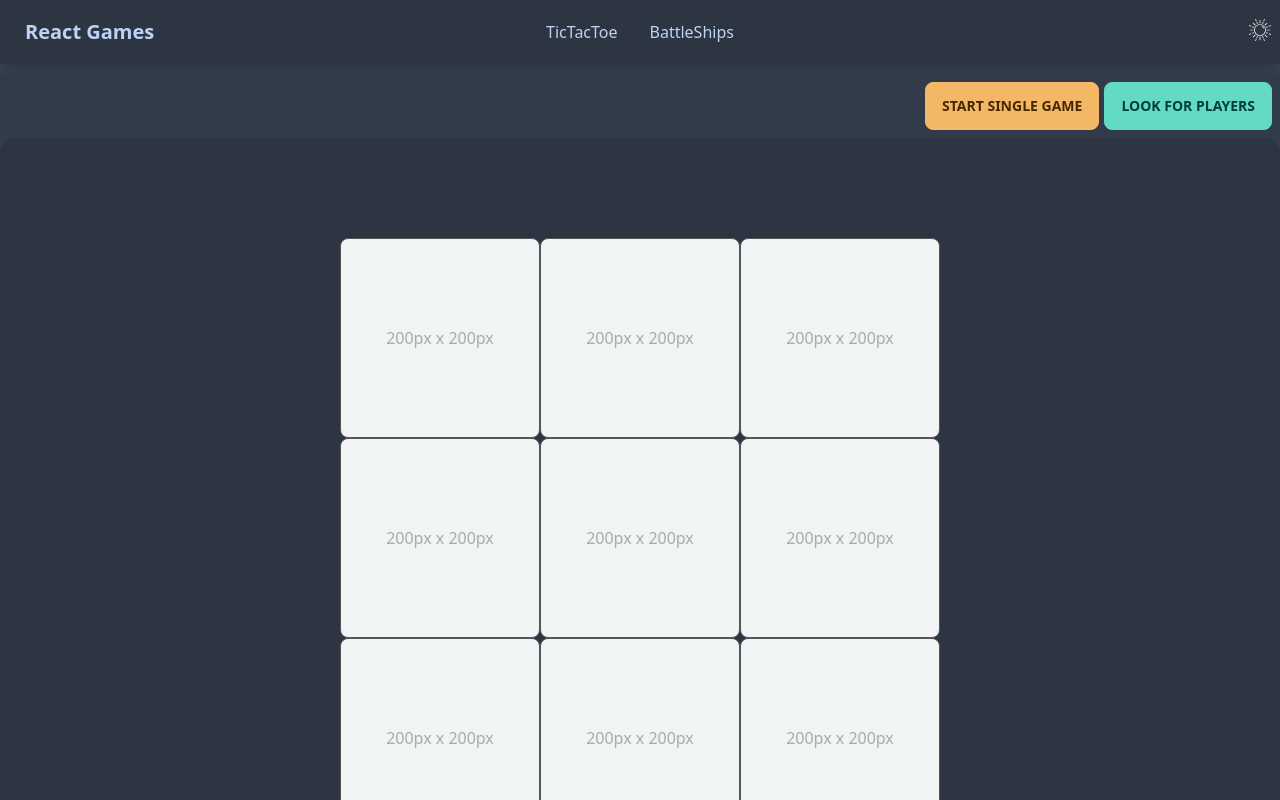
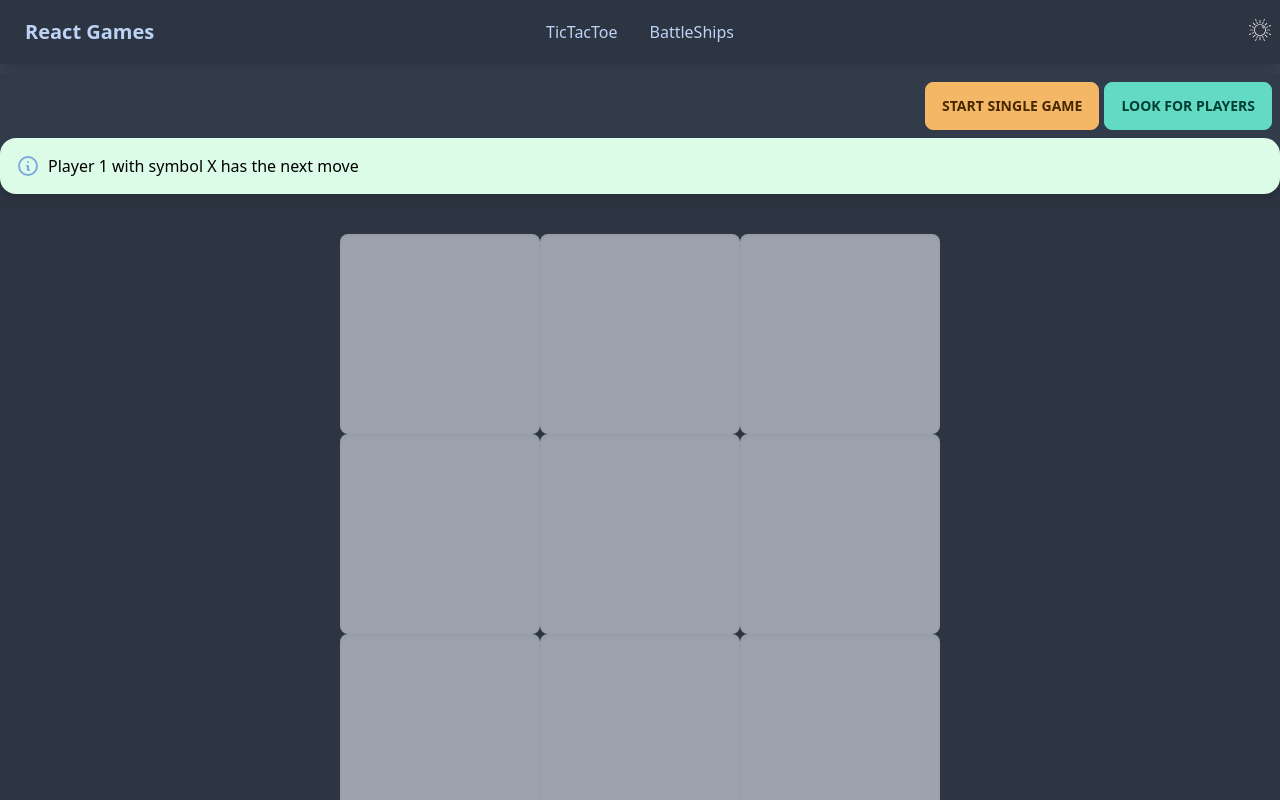
Before and after one commit to ileuca/react-games, a React (Create React App) app: page /tic-tac-toe in a window 1280 px wide. Built offline with nearby package versions, Linux system fonts and the light colour scheme.

Commit message:
ttt board works

```diff
--- /dev/null
+++ b/src/components/tic-tac-toe-game/components/board-cell.tsx
@@ -0,0 +1,32 @@
+import { FC, ReactNode, useContext, useState } from "react";
+import { JsxElement } from "typescript";
+import { CurrentPlayerContext } from "../contexts/current-player";
+
+type BoardCellProps = {};
+const BoardCell: FC<BoardCellProps> = () => {
+  const { currentPlayer, setCurrentPlayer, players } =
+    useContext(CurrentPlayerContext);
+  const [effect, setEffect] = useState(false);
+  const [shape, setShape] = useState<ReactNode>(undefined);
+  return (
+    <button
+      className={`${
+        effect && "animate-wiggle"
+      } rounded-lg hover:bg-sky-100 bg-gray-400 shadow-inner`}
+      onClick={() => {
+        setEffect(true);
+        if (!shape) {
+          setShape(currentPlayer.playerIcon);
+          setCurrentPlayer(
+            players.filter((player) => player != currentPlayer)[0]
+          );
+        }
+      }}
+      onAnimationEnd={() => setEffect(false)}
+    >
+      {shape}
+    </button>
+  );
+};
+
+export default BoardCell;
--- /dev/null
+++ b/src/components/tic-tac-toe-game/components/game-board.tsx
@@ -0,0 +1,38 @@
+import { FC, ReactNode, useContext } from "react";
+import { Player } from "..";
+import { CurrentPlayerContext } from "../contexts/current-player";
+
+type GameBoardProps = {
+  children: ReactNode;
+};
+
+const GameBoard: FC<GameBoardProps> = ({ children }) => {
+  const { currentPlayer } = useContext(CurrentPlayerContext);
+  return (
+    <>
+      <div className="alert shadow-lg bg-green-100 text-black">
+        <div>
+          <svg
+            xmlns="http://www.w3.org/2000/svg"
+            fill="none"
+            viewBox="0 0 24 24"
+            className="stroke-info flex-shrink-0 w-6 h-6"
+          >
+            <path
+              strokeLinecap="round"
+              strokeLinejoin="round"
+              strokeWidth="2"
+              d="M13 16h-1v-4h-1m1-4h.01M21 12a9 9 0 11-18 0 9 9 0 0118 0z"
+            ></path>
+          </svg>
+          <span>{`Player ${currentPlayer.playerId} with symbol ${currentPlayer.playerSymbol} has the next move`}</span>
+        </div>
+      </div>
+      <div className="grid place-items-center  mt-10 mb-10">
+        <div className="game-board">{children}</div>
+      </div>
+    </>
+  );
+};
+
+export default GameBoard;
--- /dev/null
+++ b/src/components/tic-tac-toe-game/contexts/current-player.tsx
@@ -0,0 +1,21 @@
+import React from "react";
+import { Dispatch, SetStateAction } from "react";
+import { Player } from "..";
+
+export interface ICurrentPlayerContext {
+  currentPlayer: Player;
+  setCurrentPlayer: Dispatch<SetStateAction<Player>>;
+  players: Player[];
+}
+
+const undefinedPlayer: Player = {
+  playerIcon: undefined,
+  playerId: 0,
+  playerSymbol: "",
+};
+
+export const CurrentPlayerContext = React.createContext<ICurrentPlayerContext>({
+  currentPlayer: undefinedPlayer,
+  players: [],
+  setCurrentPlayer: () => {},
+});
--- a/src/components/tic-tac-toe-game/index.tsx
+++ b/src/components/tic-tac-toe-game/index.tsx
@@ -1,38 +1,47 @@
 import "./tic-tac-toe.css";
+import { ReactComponent as XIcon } from "../icons/svg/x-icon.svg";
+import { ReactComponent as OIcon } from "../icons/svg/o-icon.svg";
+import BoardCell from "./components/board-cell";
+import { ReactNode, useState } from "react";
+import GameBoard from "./components/game-board";
+import { CurrentPlayerContext } from "./contexts/current-player";
+
+export type Player = {
+  playerId: number;
+  playerSymbol: string;
+  playerIcon: ReactNode;
+};
+
+const player1 = {
+  playerId: 1,
+  playerSymbol: "X",
+  playerIcon: <XIcon />,
+};
+const player2 = {
+  playerId: 2,
+  playerSymbol: "O",
+  playerIcon: <OIcon />,
+};
 
 const TicTacToeGame = () => {
+  const [currentPlayer, setCurrentPlayer] = useState<Player>(player1);
+  const players: Player[] = [player1, player2];
   return (
-    <div className="grid place-items-center h-screen">
-      <div className="game-board">
-        <button className="box rounded-lg hover:bg-sky-100">
-          200px x 200px
-        </button>
-        <button className="box rounded-lg hover:bg-sky-100">
-          200px x 200px
-        </button>
-        <button className="box rounded-lg hover:bg-sky-100">
-          200px x 200px
-        </button>
-        <button className="box rounded-lg hover:bg-sky-100">
-          200px x 200px
-        </button>
-        <button className="box rounded-lg hover:bg-sky-100">
-          200px x 200px
-        </button>
-        <button className="box rounded-lg hover:bg-sky-100">
-          200px x 200px
-        </button>
-        <button className="box rounded-lg hover:bg-sky-100">
-          200px x 200px
-        </button>
-        <button className="box rounded-lg hover:bg-sky-100">
-          200px x 200px
-        </button>
-        <button className="box rounded-lg hover:bg-sky-100">
-          200px x 200px
-        </button>
-      </div>
-    </div>
+    <CurrentPlayerContext.Provider
+      value={{ currentPlayer, setCurrentPlayer, players }}
+    >
+      <GameBoard>
+        <BoardCell />
+        <BoardCell />
+        <BoardCell />
+        <BoardCell />
+        <BoardCell />
+        <BoardCell />
+        <BoardCell />
+        <BoardCell />
+        <BoardCell />
+      </GameBoard>
+    </CurrentPlayerContext.Provider>
   );
 };
 
--- a/tailwind.config.js
+++ b/tailwind.config.js
@@ -2,7 +2,17 @@
 module.exports = {
   content: ["./src/**/*.{js,jsx,ts,tsx}"],
   theme: {
-    extend: {},
+    extend: {
+      keyframes: {
+        wiggle: {
+          "0%, 100%": { transform: "rotate(-3deg)" },
+          "50%": { transform: "rotate(3deg)" },
+        },
+      },
+      animation: {
+        wiggle: "wiggle 200ms ease-in-out",
+      },
+    },
   },
   daisyui: {
     themes: [
```
Also changed, not shown: src/components/icons/svg/o-icon.svg (added), src/components/icons/svg/x-icon.svg (added).
